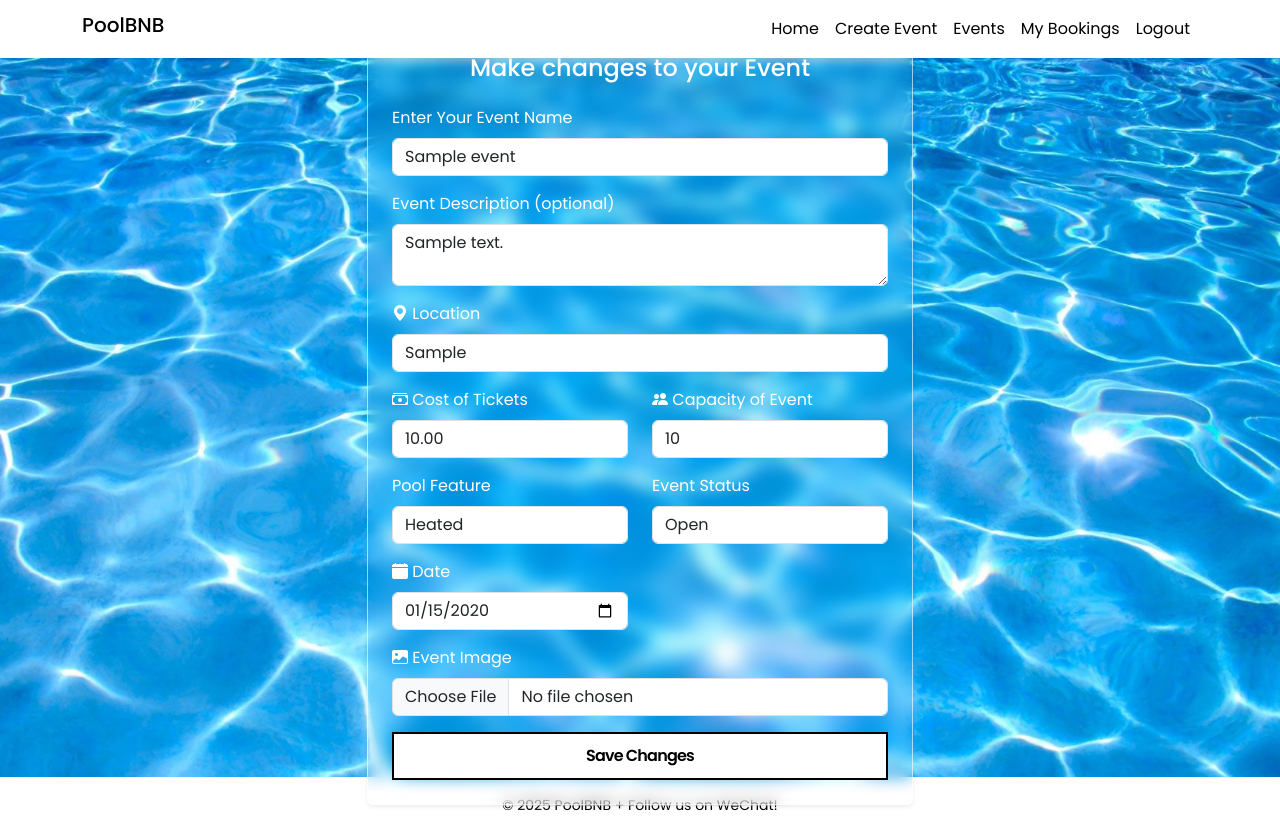
After one commit to thomasHAH/IAB207-Team-12-Assessment-2, a Flask app: page /1/edit in a window 1280 px wide. The commit adds this page. Run offline with Flask 3, Linux system fonts and the light colour scheme; a user stored in the database is signed in; tables that the repository leaves empty hold one stand-in row (values such as "Sample post"); some libraries are stand-ins or nearby versions.

Commit message:
Added edit event feature for owners, improved edit_event.html, and implemented user booking history page

```diff
--- a/website/events.py
+++ b/website/events.py
@@ -259,3 +259,86 @@ def book_event(event_id):
     return render_template('book_event.html', event=event, form=form)
 
 #should make sure we email the user their booking details or something like that.
+
+#NEW CODE 04/10/25
+#Allows the event owner (and only the owner) to edit an existing event.
+# The form is pre-filled with the current event details and updates are saved
+# to the database once submitted
+
+#OWNER-ONLY: Edit an existing event
+@events_bp.route('/<int:event_id>/edit', methods=['GET', 'POST'])
+@login_required
+def edit_event(event_id):
+
+    #We get the event by its ID or return a 404 error if not found
+    event = Event.query.get_or_404(event_id)
+
+    #Security check, we want to make sure only the event creator can edit their event
+    if event.created_by != current_user.id:
+        flash("You are not authorised to edit this event.", "danger")
+        return redirect(url_for('events.view_event', event_id=event.id))
+
+    #create the form instance for editing
+    form = EventForm()
+
+    #if this is a GET request (first time loading), pre-fill the form fields
+    #with the event’s current data
+    #this is gonna help the user see the existing values when editing
+    if request.method == 'GET':
+        form.title.data = event.title
+        form.description.data = event.description
+        form.location.data = event.location
+        form.cost.data = event.cost
+        form.capacity.data = event.capacity
+        form.features.data = event.features
+        form.status.data = event.status
+        #Extract the date portion
+        form.date.data = event.date.date() if event.date else None
+
+    #when form is submitted and valid, update the event details
+    if form.validate_on_submit():
+        # Keep the old image unless a new one is uploaded
+        filename = event.image_file
+        if form.image.data:
+            #secure the uploaded filename and save it to the uploads folder
+            filename = secure_filename(form.image.data.filename)
+            filepath = os.path.join(current_app.root_path, 'static/uploads', filename)
+            form.image.data.save(filepath)
+
+        #We will now update event details from the form inputs
+        event.title = form.title.data
+        event.description = form.description.data
+        event.location = form.location.data
+        event.cost = form.cost.data
+        event.capacity = form.capacity.data
+        event.features = form.features.data
+        event.status = form.status.data
+        event.date = form.date.data
+        event.image_file = filename
+
+        #and now gotta save the new changes to the database
+        db.session.commit()
+
+        #flash a confirmation message and redirect to the event details page
+        flash('Event updated successfully!', 'success')
+        return redirect(url_for('events.view_event', event_id=event.id))
+
+    #If not submitted or invalid, render the edit form page
+    #editing=true helps the template display the correct heading and button text
+    #render edit_event.html
+    return render_template('edit_event.html', form=form, editing=True, event=event)
+
+#NEW NEW CODE 04/10/25
+#Show all bookings for the currently logged-in user
+
+#Displays all bookings made by the currently logged-in user.
+#Each booking includes event details, quantity, total cost, and booking date.
+@events_bp.route('/my_bookings')
+@login_required
+def my_bookings():
+
+    #query all bookings that belong to the current user
+    bookings = Booking.query.filter_by(user_id=current_user.id).order_by(Booking.date.desc()).all()
+
+    #render the template and pass bookings
+    return render_template('my_bookings.html', bookings=bookings)
--- a/website/templates/base.html
+++ b/website/templates/base.html
@@ -54,6 +54,8 @@ their own content.
                         <!--<li class="nav-item"><a class="nav-link" href="#">Welcome, {{ session['email'] }}</a></li>-->
                         <li class="nav-item"><a class="nav-link" href="{{ url_for('events.create_event') }}">Create Event</a></li>
                         <li class="nav-item"><a class="nav-link" href="{{ url_for('events.list_events') }}">Events</a></li>
+                        <!--new-->
+                        <li class="nav-item"><a class="nav-link" href="{{ url_for('events.my_bookings') }}">My Bookings</a></li>
                         <li class="nav-item"><a class="nav-link" href="{{ url_for('auth.logout') }}">Logout</a></li>
 
 
--- /dev/null
+++ b/website/templates/edit_event.html
@@ -0,0 +1,122 @@
+<!--commented - should be wrapped up-->
+<!--ONE THING TO DO IS ADD INSTRUCTIONAL PLACEHOLDER TEXT-->
+
+<!--this is pretty much the same as create_event but now editing,
+probably could have set this up more efficiently-->
+
+<!--extending base layout so navbar, footer and stuff are all included-->
+{% extends "base.html" %}
+<!--define the content block that is replacing the placeholder-->
+{% block content %}
+<!--
+This is the main wrapper section
+- using the hero banner for background styling
+- centre the content
+- py-5 the vertical paddings
+- may update this later down the track
+-->
+<main class="d-flex align-items-center justify-content-center py-5 hero-banner hero-tall">
+  <div class="container">
+    <div class="row justify-content-center">
+      <!--Responsive column so it adjusts on different screen sizes-->
+      <div class="col-sm-10 col-md-8 col-lg-6">
+        <!--glassy card container with shadow-->
+        <!--small drop shadow for depth-->
+        <!--using white for consistent styling-->
+        <div class="card shadow-sm" style="color:white;">
+          <div class="card-body p-4">
+            <!--Page heading inside the glass card - consistent-->
+            <!--this is new title for editing the event-->
+            <h2 class="h4 mb-4 text-center">Make changes to your Event</h2>
+
+            <!--user input is submitted to the server-->
+            <!--Event creation form + added file upload support-->
+            <form method="POST" enctype="multipart/form-data">
+              <!--csrf protection-->
+              {{ form.hidden_tag() }}
+
+              <!--Title input field -->
+              <div class="mb-3">
+                {{ form.title.label(class="form-label") }}
+                <!--using my own personalised styling-->
+                <!--width is perfect-->
+                {{ form.title(class="form-control", type="text") }}
+              </div>
+
+              <!--description input field-->
+              <div class="mb-3">
+                {{ form.description.label(class="form-label") }}
+                {{ form.description(class="form-control", type="text") }}
+              </div>
+
+              <!-- location input field-->
+              <div class="mb-3">
+                <i class="bi bi-geo-alt-fill"></i>
+                {{ form.location.label(class="form-label") }}
+                {{ form.location(class="form-control", type="text") }}
+              </div>
+
+              <!--capacity and cost input field-->
+              <div class="row mb-3">
+                <!-- Cost field-->
+                <div class="col-md-6">
+                  <i class="bi bi-cash-stack"></i>
+                  {{ form.cost.label(class="form-label") }}
+                  {{ form.cost(class="form-control", step="0.01") }}
+                </div>
+                <!-- Capacity field-->
+                <div class="col-md-6">
+                  <i class="bi bi-people-fill"></i>
+                  {{ form.capacity.label(class="form-label") }}
+                  {{ form.capacity(class="form-control", type="number") }}
+                </div>
+              </div>
+
+              <!--features and status input field-->
+              <div class="row mb-3">
+                <!-- Features field -->
+                <div class="col-md-6">
+                  {{ form.features.label(class="form-label") }}
+                  {{ form.features(class="form-control") }}
+                </div>
+
+                <!-- status input field -->
+                <div class="col-md-6">
+                  {{ form.status.label(class="form-label") }}
+                  {{ form.status(class="form-control") }}
+                </div>
+              </div>
+
+
+              <!-- Time and Date feilds-->
+              <div class="row mb-3">
+                <!--date field-->
+                <div class="col-md-6">
+                  <i class="bi bi-calendar-fill"></i>
+                  {{ form.date.label(class="form-label") }}
+                  {{ form.date(class="form-control", type="date") }}
+                </div>
+              </div>
+
+              <!--image upload input field -->
+              <div class="mb-3">
+                <i class="bi bi-image-fill"></i>
+                {{ form.image.label(class="form-label") }}
+                {{ form.image(class="form-control") }}
+              </div>
+
+              <!--Submit button-->
+              <!--using my button-->
+              <!--changed from submit to save changes-->
+              <div class="d-grid">
+                {{ form.submit(class="button-59", value="Save Changes") }}
+              </div>
+            </form>
+          </div>
+        </div>
+      </div>
+    </div>
+  </div>
+</main>
+<!--end of block and back to BASE.HTML-->
+{% endblock %}
```
Also changed, not shown: website/models.py (+17 -0 lines), website/templates/list_events.html (+12 -4 lines), website/templates/my_bookings.html (added, +86 -0 lines), website/templates/view_event.html (+12 -0 lines), website/static/uploads/Mouse_in_manhattan_1_pictures.jpg (added).
